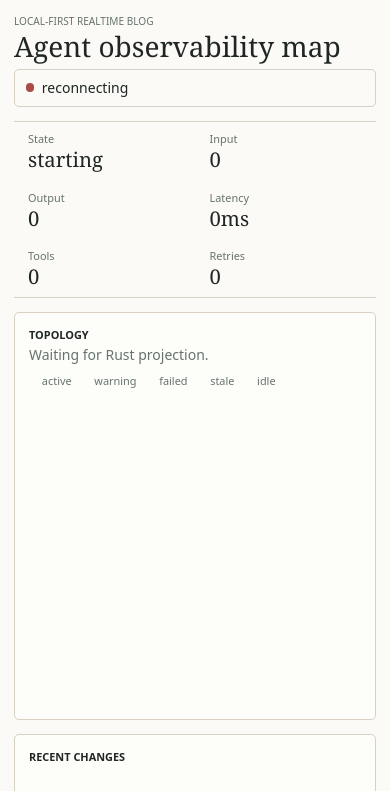
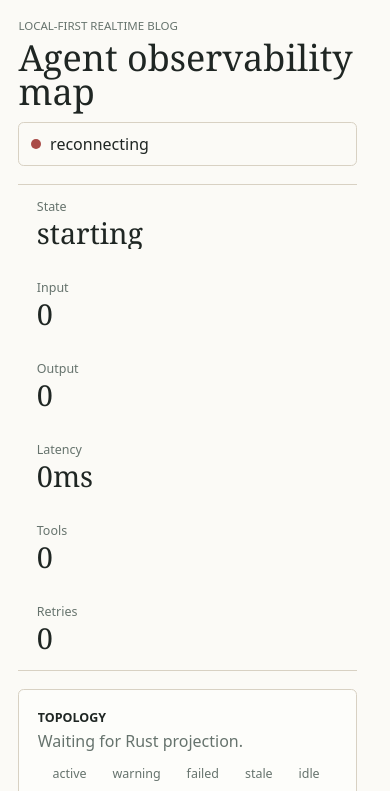
Before and after one commit to pasunboneleve/spool, a website built with Vite: page frontend/index.html in a window 390 px wide. Shown: the top 791 px of the page. Built offline with nearby package versions, Linux system fonts and the light colour scheme; no server answers.

Commit message:
Stabilize streaming page layout
Context: The live frontend still shifted during streaming because viewport-scaled root sizing, changing scrollbar state, and wrapping metric values could change page geometry while events arrived.

Decision: Replace fluid root spacing and typography with fixed values plus breakpoints, reserve scrollbar gutters, bound detail panels, and keep metric cells fixed-height with single-line tabular values.

Alternatives considered: A JavaScript resize observer could have patched individual panels after updates, but that would put layout control into runtime code instead of CSS constraints.

Tradeoffs: Long metric phase names now truncate rather than wrapping. That preserves observability at a glance and avoids moving the topology while the stream is live.

Architectural impact: This keeps the browser as a stable projection surface. Rust-owned state can change freely without causing browser layout to become a second source of truth.

```diff
--- a/frontend/src/styles.css
+++ b/frontend/src/styles.css
@@ -9,15 +9,21 @@
   --failed: #a94b47;
   --stale: #7c8580;
   --idle: #b8b1a5;
-  --space-1: clamp(0.35rem, 0.4vw, 0.55rem);
-  --space-2: clamp(0.65rem, 0.7vw, 0.95rem);
-  --space-3: clamp(1rem, 1.1vw, 1.35rem);
-  --space-4: clamp(1.35rem, 1.8vw, 2rem);
+  --space-1: 0.45rem;
+  --space-2: 0.8rem;
+  --space-3: 1.15rem;
+  --space-4: 1.75rem;
   --radius: 0.35rem;
   color: var(--ink);
   background: var(--paper);
   font-family: ui-sans-serif, system-ui, -apple-system, BlinkMacSystemFont, "Segoe UI", sans-serif;
-  font-size: clamp(14px, 0.92vw, 17px);
+}
+
+html {
+  background: var(--paper);
+  font-size: 16px;
+  overflow-y: scroll;
+  scrollbar-gutter: stable;
 }
 
 * {
@@ -55,7 +61,7 @@ body {
 
 h1 {
   font-family: ui-serif, Georgia, "Times New Roman", serif;
-  font-size: clamp(2rem, 5.6vw, 5.4rem);
+  font-size: 5rem;
   font-weight: 500;
   letter-spacing: 0;
   line-height: 0.95;
@@ -105,11 +111,12 @@ h2 {
 .metric-strip {
   display: grid;
   gap: 1px;
-  grid-template-columns: repeat(auto-fit, minmax(min(100%, 11rem), 1fr));
+  grid-template-columns: repeat(auto-fit, minmax(min(100%, 12rem), 1fr));
   border-block: 1px solid var(--rule);
 }
 
 .metric-strip article {
+  block-size: 5rem;
   min-inline-size: 0;
   padding: var(--space-2) var(--space-3);
 }
@@ -123,11 +130,14 @@ h2 {
 .metric-strip strong {
   display: block;
   font-family: ui-serif, Georgia, "Times New Roman", serif;
-  font-size: clamp(1.45rem, 2vw, 2.25rem);
+  font-size: 1.8rem;
   font-weight: 500;
+  font-variant-numeric: tabular-nums;
   line-height: 1.1;
   margin-top: 0.15rem;
-  overflow-wrap: anywhere;
+  overflow: hidden;
+  text-overflow: ellipsis;
+  white-space: nowrap;
 }
 
 .workspace {
@@ -320,11 +330,16 @@ h2 {
   grid-template-columns: repeat(auto-fit, minmax(min(100%, 18rem), 1fr));
 }
 
+.detail-grid .panel {
+  block-size: 14rem;
+}
+
 .tokens,
 .event-list,
 .table-list {
   min-block-size: 0;
   overflow: auto;
+  scrollbar-gutter: stable;
 }
 
 .tokens {
@@ -457,11 +472,19 @@ h2 {
   .legend {
     justify-content: start;
   }
+
+  h1 {
+    font-size: 3.25rem;
+  }
 }
 
 @media (max-width: 42rem) {
   .shell {
     padding: var(--space-3);
+  }
+
+  h1 {
+    font-size: 2.25rem;
   }
 
   .row {
```
